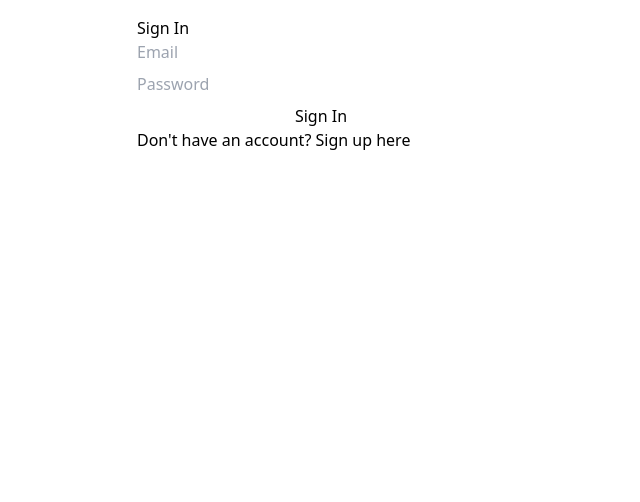
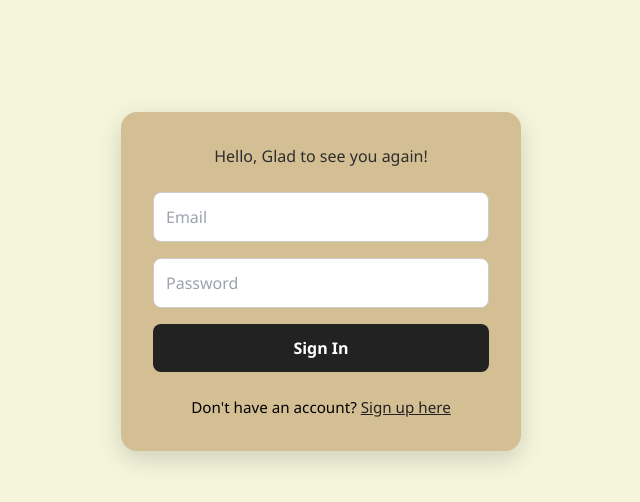
Before and after one commit to Mindi-R/Chatbot-for-iGV, a React (Vite) app in the folder frontend/: page /sign-in in a window 1280 px wide. Shown: the top 502 px of the page, without its empty margins (319-959 px from the left). Built offline with nearby package versions, Linux system fonts and the light colour scheme.

Commit message:
Add host profile fetching and enhance UI; update sign-up and sign-in functionality

```diff
--- a/frontend/src/App.jsx
+++ b/frontend/src/App.jsx
@@ -1,5 +1,7 @@
 import React from 'react';
 import { BrowserRouter as Router, Routes, Route, Navigate } from 'react-router-dom';
+import { ToastContainer } from 'react-toastify';
+import 'react-toastify/dist/ReactToastify.css';
 
 import SignUp from './components/sign-up.jsx';
 import SignIn from './components/sign-in.jsx';
@@ -15,6 +17,18 @@ const App = () => {
         <Route path="/" element={<Home />} />
         <Route path="/host-profile" element={<HostProfile />} />
       </Routes>
+      <ToastContainer
+        position="top-right"
+        autoClose={3000}
+        hideProgressBar={false}
+        newestOnTop={false}
+        closeOnClick
+        rtl={false}
+        pauseOnFocusLoss
+        draggable
+        pauseOnHover
+        theme="light"
+      />
     </Router>
   );
 };
--- a/frontend/src/components/sign-in.jsx
+++ b/frontend/src/components/sign-in.jsx
@@ -1,52 +1,71 @@
-import React, { useEffect, useState } from 'react';
-import axios from 'axios';
-import { Link, useNavigate } from 'react-router-dom';
-import { toast } from 'react-toastify';
+import React, { useEffect, useState } from "react";
+import axios from "axios";
+import { Link, useNavigate } from "react-router-dom";
+import { toast } from "react-toastify";
 
 function SignIn() {
-  const [email, setEmail] = useState('');
-  const [password, setPassword] = useState('');
-  const [message, setMessage] = useState('');
-  const [token, setToken] = useState('');
+  const [email, setEmail] = useState("");
+  const [password, setPassword] = useState("");
+  const [message, setMessage] = useState("");
+  const [token, setToken] = useState("");
 
   const navigate = useNavigate();
 
   const handleSignIn = async (e) => {
     e.preventDefault();
     try {
-      const res = await axios.post('http://localhost:5500/api/user/sign-in', {email, password} );
-      // console.log(res.data.data.token);
+      const res = await axios.post("http://localhost:5500/api/user/sign-in", {
+        email,
+        password,
+      });
 
       if (res.data.success) {
         setToken(res.data.data.token);
-        localStorage.setItem('token', res.data.data.token);
-        toast.success('Sign-in successful!');
-        setMessage('Sign-in successful!');
-      }
-      else {
+        localStorage.setItem("token", res.data.data.token);
+        toast.success("Sign-in successful!");
+        setMessage("Sign-in successful!");
+      } else {
         toast.error(res.data.message);
       }
-    }
-    catch (err) {
+    } catch (err) {
       if (err.response) {
-        console.error('Server responded with:', err.response.data);
-        setMessage(err.response.data.message || 'Sign in failed!');
+        console.error("Server responded with:", err.response.data);
+        setMessage(err.response.data.message || "Sign in failed!");
       } else {
-        console.error('Error:', err.message);
-        setMessage('Network error or server not reachable');
+        console.error("Error:", err.message);
+        setMessage("Network error or server not reachable");
       }
     }
   };
 
   useEffect(() => {
     if (token) {
-      navigate('/host-profile');
+      navigate("/host-profile");
     }
-  }, [token])
+  }, [token]);
 
   return (
-    <div style={{ maxWidth: '400px', margin: '0 auto', padding: '1rem' }}>
-      <h2>Sign In</h2>
+    <div
+      style={{
+        maxWidth: "400px",
+        margin: "7rem auto",
+        padding: "2rem",
+        backgroundColor: "#d4bf95",
+        borderRadius: "16px",
+        boxShadow: "0 8px 24px rgba(0, 0, 0, 0.15)",
+        fontFamily: "Segoe UI, sans-serif",
+        transition: "all 0.3s ease-in-out",
+      }}
+    >
+      <h2
+        style={{
+          textAlign: "center",
+          color: "#2d2d2d",
+          marginBottom: "1.5rem",
+        }}
+      >
+        Hello, Glad to see you again!
+      </h2>
       <form onSubmit={handleSignIn}>
         <input
           type="email"
@@ -54,20 +73,83 @@ function SignIn() {
           value={email}
           onChange={(e) => setEmail(e.target.value)}
           required
-          style={{ width: '100%', marginBottom: '0.5rem' }}
-        /><br />
+          style={{
+            width: "100%",
+            marginBottom: "1rem",
+            padding: "0.75rem",
+            border: "1px solid #ccc",
+            borderRadius: "8px",
+            fontSize: "1rem",
+            transition: "border 0.3s",
+            outline: "none",
+          }}
+          onFocus={(e) => (e.target.style.border = "1px solid #222")}
+          onBlur={(e) => (e.target.style.border = "1px solid #ccc")}
+        />
         <input
           type="password"
           placeholder="Password"
           value={password}
           onChange={(e) => setPassword(e.target.value)}
           required
-          style={{ width: '100%', marginBottom: '0.5rem' }}
-        /><br />
-        <button type="submit" style={{ width: '100%' }}>Sign In</button>
+          style={{
+            width: "100%",
+            marginBottom: "1rem",
+            padding: "0.75rem",
+            border: "1px solid #ccc",
+            borderRadius: "8px",
+            fontSize: "1rem",
+            transition: "border 0.3s",
+            outline: "none",
+          }}
+          onFocus={(e) => (e.target.style.border = "1px solid #222")}
+          onBlur={(e) => (e.target.style.border = "1px solid #ccc")}
+        />
+        <button
+          type="submit"
+          style={{
+            width: "100%",
+            padding: "0.75rem",
+            backgroundColor: "#222",
+            color: "white",
+            border: "none",
+            borderRadius: "8px",
+            fontSize: "1rem",
+            fontWeight: "bold",
+            cursor: "pointer",
+            transition: "background-color 0.3s",
+          }}
+          onMouseEnter={(e) => (e.target.style.backgroundColor = "#444")}
+          onMouseLeave={(e) => (e.target.style.backgroundColor = "#222")}
+        >
+          Sign In
+        </button>
       </form>
-      <p>{message}</p>
-      <p>Don't have an account? <Link to="/sign-up">Sign up here</Link></p>
+      {message && (
+        <p style={{ textAlign: "center", marginTop: "1rem", color: "#e74c3c" }}>
+          {message}
+        </p>
+      )}
+      <p
+        style={{
+          textAlign: "center",
+          marginTop: "1.5rem",
+          fontSize: "0.95rem",
+        }}
+      >
+        Don't have an account?{" "}
+        <Link
+          to="/sign-up"
+          style={{
+            color: "#222",
+            textDecoration: "underline",
+            fontWeight: "500",
+            transition: "color 0.3s ease",
+          }}
+        >
+          Sign up here
+        </Link>
+      </p>
     </div>
   );
 }
--- a/frontend/src/components/sign-up.jsx
+++ b/frontend/src/components/sign-up.jsx
@@ -31,7 +31,7 @@ function SignUp() {
     setUploading(true);
     const data = new FormData();
     data.append("file", imageFile);
-    data.append("upload_preset", "imagesPendingApproval"); // 👈 use your unsigned preset name here
+    data.append("upload_preset", "imagesPendingApproval");
     data.append("folder", "imagesPendingApproval");
 
     try {
@@ -66,13 +66,10 @@ function SignUp() {
 
     try {
       const res = await axios.post('http://localhost:5500/api/user/sign-up', updatedFormData);
-      console.log(res.data);
-
-      if (res.data.success){         // If the user is successfully registered
-        setToken(res.data.token);
-        localStorage.setItem('token', res.data.token);    // Storing the token in the local storage
-      }
-      else{
+      if (res.data.success) {
+        toast.success("Sign-up successful!");
+        setMessage("Sign-up successful!");
+      } else {
         toast.error(res.data.message);
       }
     } catch (err) {
@@ -81,23 +78,83 @@ function SignUp() {
     }
   };
 
+  const sharedInputStyle = {
+    width: "100%",
+    marginBottom: "1rem",
+    padding: "0.75rem",
+    border: "1px solid #ccc",
+    borderRadius: "8px",
+    fontSize: "1rem",
+    outline: "none",
+    transition: "border 0.3s",
+  };
+
+  const sharedButtonStyle = {
+    width: "100%",
+    padding: "0.75rem",
+    backgroundColor: "#222",
+    color: "white",
+    border: "none",
+    borderRadius: "8px",
+    fontSize: "1rem",
+    fontWeight: "bold",
+    cursor: "pointer",
+    transition: "background-color 0.3s",
+  };
+
   return (
-    <div>
-      <h2>Host Sign Up</h2>
+    <div
+      style={{
+        maxWidth: "400px",
+        margin: "5rem auto",
+        padding: "2rem",
+        backgroundColor: "#d4bf95",
+        borderRadius: "16px",
+        boxShadow: "0 8px 24px rgba(0, 0, 0, 0.15)",
+        fontFamily: "Segoe UI, sans-serif",
+      }}
+    >
+      <h2 style={{ textAlign: "center", color: "#2d2d2d", marginBottom: "1.5rem" }}>
+        Host Sign Up
+      </h2>
       <form onSubmit={handleSignUp}>
-        <input type="text" name="username" placeholder="Username" onChange={handleChange} required /><br />
-        <input type="email" name="email" placeholder="Email" onChange={handleChange} required /><br />
-        <input type="password" name="password" placeholder="Password" onChange={handleChange} required /><br />
-        <input type="text" name="boardingAddressForApproval" placeholder="Boarding Address" onChange={handleChange} required /><br />
+        <input type="text" name="username" placeholder="Username" onChange={handleChange} required style={sharedInputStyle} />
+        <input type="email" name="email" placeholder="Email" onChange={handleChange} required style={sharedInputStyle} />
+        <input type="password" name="password" placeholder="Password" onChange={handleChange} required style={sharedInputStyle} />
+        <input type="text" name="boardingAddressForApproval" placeholder="Boarding Address" onChange={handleChange} required style={sharedInputStyle} />
+        <input type="file" accept="image/*" onChange={handleImageChange} required style={sharedInputStyle} />
 
-        <input type="file" accept="image/*" onChange={handleImageChange} required /><br />
-        {uploading && <p>Uploading image...</p>}
-        <button type="submit" disabled={uploading}>Sign Up</button>
+        {uploading && <p style={{ marginBottom: "1rem", color: "#444" }}>Uploading image...</p>}
+
+        <button
+          type="submit"
+          disabled={uploading}
+          style={sharedButtonStyle}
+          onMouseEnter={(e) => (e.target.style.backgroundColor = "#444")}
+          onMouseLeave={(e) => (e.target.style.backgroundColor = "#222")}
+        >
+          Sign Up
+        </button>
       </form>
-      <p>{message}</p>
 
-      <p>Already have an account? <Link to="/sign-in">Sign in here</Link></p>
+      {message && (
+        <p style={{ textAlign: "center", marginTop: "1rem", color: "#e74c3c" }}>{message}</p>
+      )}
 
+      <p style={{ textAlign: "center", marginTop: "1.5rem", fontSize: "0.95rem" }}>
+        Already have an account?{" "}
+        <Link
+          to="/sign-in"
+          style={{
+            color: "#222",
+            textDecoration: "underline",
+            fontWeight: "500",
+            transition: "color 0.3s ease",
+          }}
+        >
+          Sign in here
+        </Link>
+      </p>
     </div>
   );
 }
--- a/frontend/src/index.css
+++ b/frontend/src/index.css
@@ -1,3 +1,10 @@
 @tailwind base;
 @tailwind components;
 @tailwind utilities;
+
+body {
+    background-color: #f5f5dc; /* Example: beige */
+    margin: 0;
+    padding: 0;
+    font-family: Arial, sans-serif;
+  }
--- a/frontend/src/pages/HostProfile.jsx
+++ b/frontend/src/pages/HostProfile.jsx
@@ -1,9 +1,38 @@
-import React from 'react'
+import axios from 'axios';
+import React, { useEffect, useState } from 'react'
+import { toast } from 'react-toastify';
 
 const HostProfile = () => {
+  const [name, setName] = useState('');
+  const [email, setEmail] = useState('');
+
+  const fetchHostProfile = async () => {
+    try {
+      const response = await axios.post('http://localhost:5500/api/user/host-profile', {}, {headers: {token: localStorage.getItem("token")}});
+      console.log(response.message);
+
+      if (response.data.success) {
+        setName(response.data.data.username);
+        setEmail(response.data.data.email);
+      }
+      else{
+        console.log(response.data.message);
+      }
+    }
+    catch (error) {
+      console.log(error.message);
+      toast.error(error.message);
+    }
+  }
+
+  useEffect(() => {
+    fetchHostProfile();
+  }, [])
+
   return (
     <div>
-      Host Profile
+      <p> Name: {name}</p>
+      <p> Email Address: {email}</p>
     </div>
   )
 }
```
Also changed, not shown: 2 other files (tests, documents, lock files or other folders).
